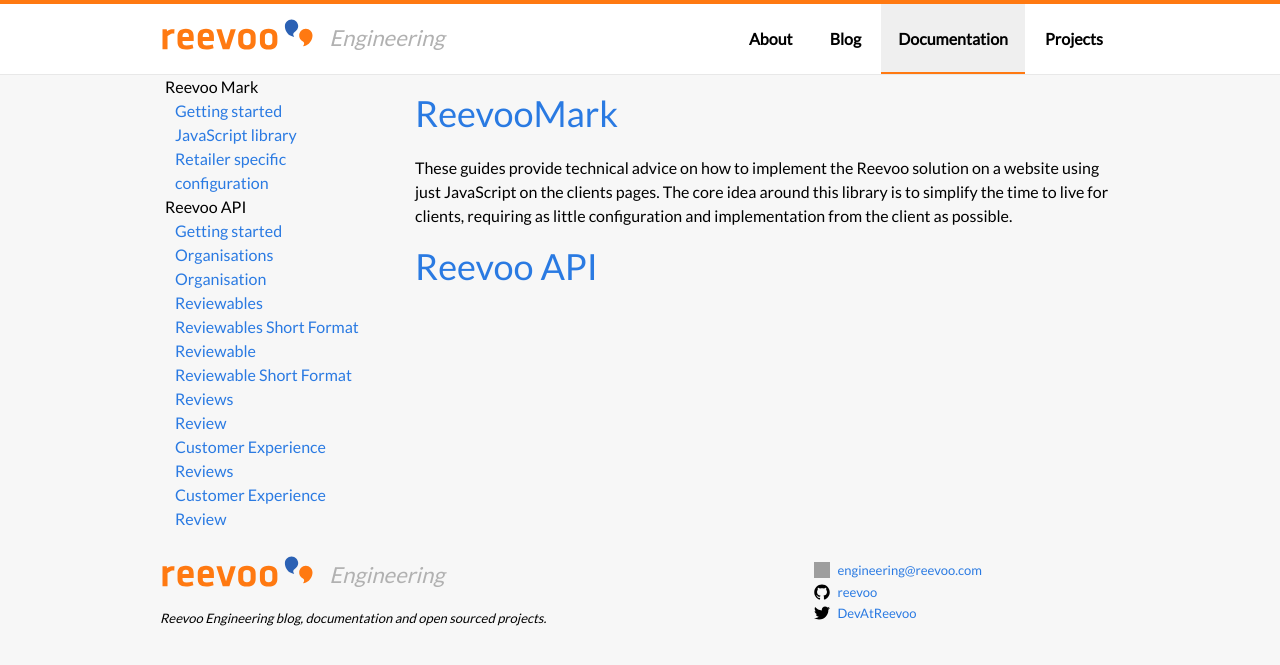
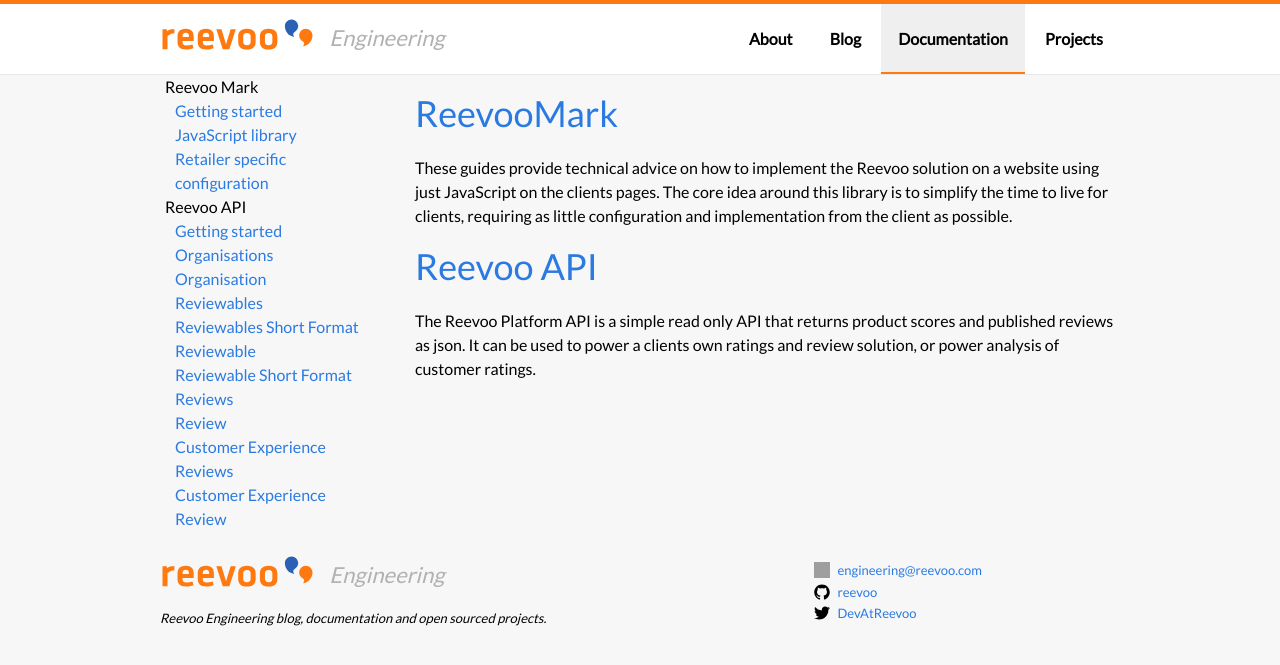
Before and after one commit to reevoo/reevoo.github.io, a Jekyll site: the page built from docs/index.markdown, in a window 1280 px wide. Shown: the top 665 px of the page. Built offline with Jekyll 4.4.1, drawn with Linux system fonts in a browser that asks for light colours; grey boxes are pictures that could not be loaded.

Commit message:
explain reevoo api

```diff
--- a/docs/index.markdown
+++ b/docs/index.markdown
@@ -12,3 +12,5 @@
 
 [Reevoo API](reevooapi/index.html)
 ==========
+
+The Reevoo Platform API is a simple read only API that returns product scores and published reviews as json. It can be used to power a clients own ratings and review solution, or power analysis of customer ratings.
```
